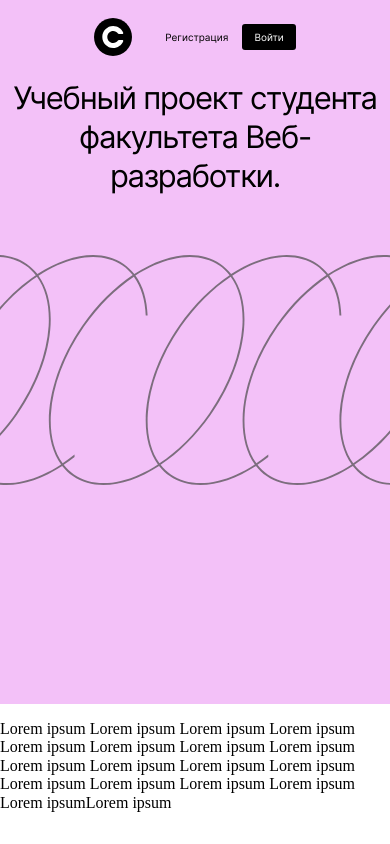
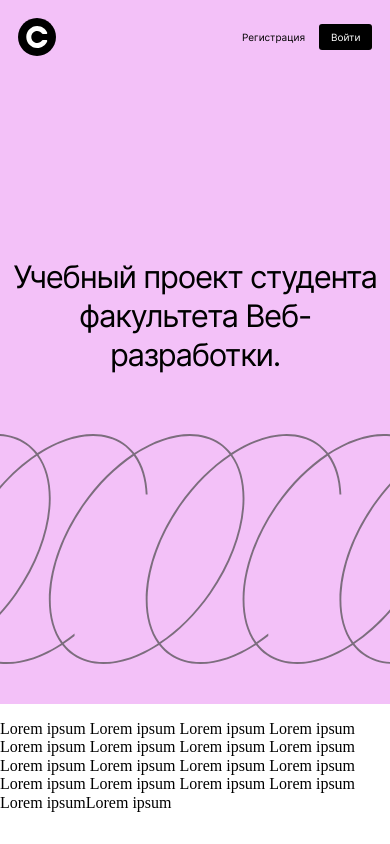
Before and after one commit to MariiaGudkova/movies-explorer-frontend, a React (Create React App) app: page /#/ in a window 390 px wide. Built offline with nearby package versions, Linux system fonts and the light colour scheme.

Commit message:
change header for promo

```diff
--- a/src/components/Header/Header.css
+++ b/src/components/Header/Header.css
@@ -3,7 +3,11 @@
   flex-direction: row;
   justify-content: space-between;
   max-width: 1280px;
-  margin: 0 70px 0 70px;
+  margin: 0 70px 47px 70px;
+}
+
+.header_promo {
+  width: 89%;
 }
 
 .header__container {
@@ -92,9 +96,20 @@
   display: none;
 }
 
+@media screen and (max-width: 1270px) {
+  .header_promo {
+    margin-bottom: 296px;
+  }
+}
+
 @media screen and (max-width: 768px) {
   .header {
     margin: 0 30px 0 30px;
+  }
+
+  .header_promo {
+    margin-bottom: 296px;
+    width: 92%;
   }
 
   .header__button {
@@ -204,6 +219,11 @@
     margin: 0 14px 0 14px;
   }
 
+  .header_promo {
+    margin-bottom: 179px;
+    width: 91%;
+  }
+
   .header-logo {
     margin-top: 18px;
   }
--- a/src/components/Header/Header.jsx
+++ b/src/components/Header/Header.jsx
@@ -53,7 +53,7 @@ function Header(props) {
       </div>
     </header>
   ) : (
-    <header className="header">
+    <header className="header header_promo">
       <Link to={routes.baseRoute}>
         <img className="header__logo" src={headerLogo} alt="Logo" />
       </Link>
```
